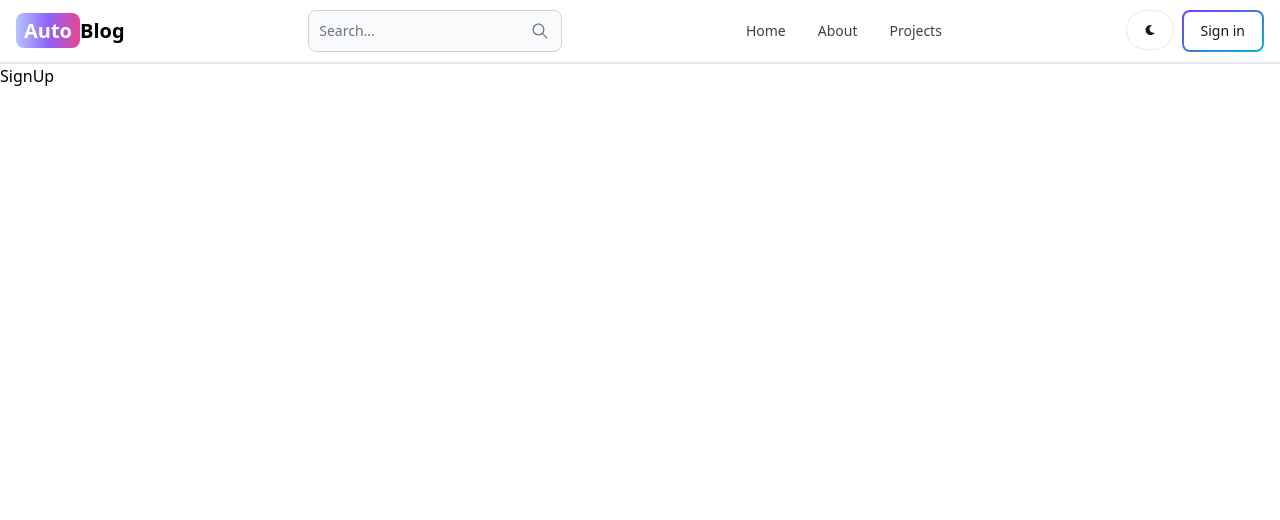
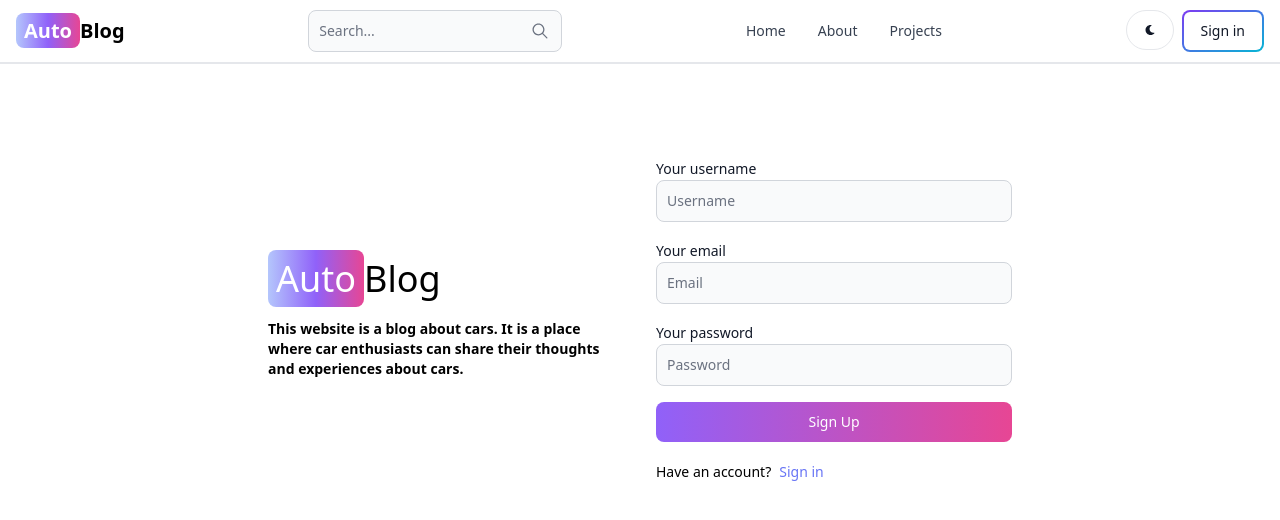
Before and after one commit to mohitkrsuman/Blog-2024, a React (Vite) app in the folder client/: page /sign-up in a window 1280 px wide. Shown: the top 520 px of the page. Built offline with nearby package versions, Linux system fonts and the light colour scheme.

Commit message:
signup page ui

```diff
--- a/client/src/pages/SignUp.jsx
+++ b/client/src/pages/SignUp.jsx
@@ -1,9 +1,62 @@
-import React from 'react'
+import { Button, Label, TextInput } from "flowbite-react";
+import React from "react";
+import { Link } from "react-router-dom";
 
 const SignUp = () => {
   return (
-    <div>SignUp</div>
-  )
-}
+    <div className="min-h-screen mt-20">
+      <div className="flex gap-6 md:gap-8 p-3 max-w-3xl mx-auto flex-col md:flex-row md:items-center">
+        <div className="flex-1">
+          <Link
+            to="/"
+            className="text-4xl semibold dark:text-white"
+          >
+            <span className="px-2 py-1 bg-gradient-to-r from-indigo-300 via-purple-500 to-pink-500 rounded-lg text-white">
+              Auto
+            </span>
+            Blog
+          </Link>
+          <p className="text-sm mt-5 font-semibold">
+              This website is a blog about cars. It is a place where car enthusiasts can share their thoughts and experiences about cars.
+          </p>
+        </div>
+        {/* right */}
+        <div className="flex-1">
+            <form className="flex flex-col gap-4">
+                <div>
+                    <Label value="Your username"/>
+                    <TextInput
+                       type='text'
+                       placeholder='Username'
+                       id='username'
+                    />
+                </div>
+                <div>
+                    <Label value="Your email"/>
+                    <TextInput
+                       type='text'
+                       placeholder='Email'
+                       id='email'
+                    />
+                </div>
+                <div>
+                    <Label value="Your password"/>
+                    <TextInput
+                       type='text'
+                       placeholder='Password'
+                       id='password'
+                    />
+                </div>
+                <Button gradientDuoTone='purpleToPink' type="submit">Sign Up</Button>
+            </form>
+            <div className="text-sm mt-5 flex gap-2">
+                <span>Have an account?</span>
+                <Link to="/sign-in" className="text-indigo-500">Sign in</Link>
+            </div>
+        </div>
+      </div>
+    </div>
+  );
+};
 
-export default SignUp
+export default SignUp;
```
